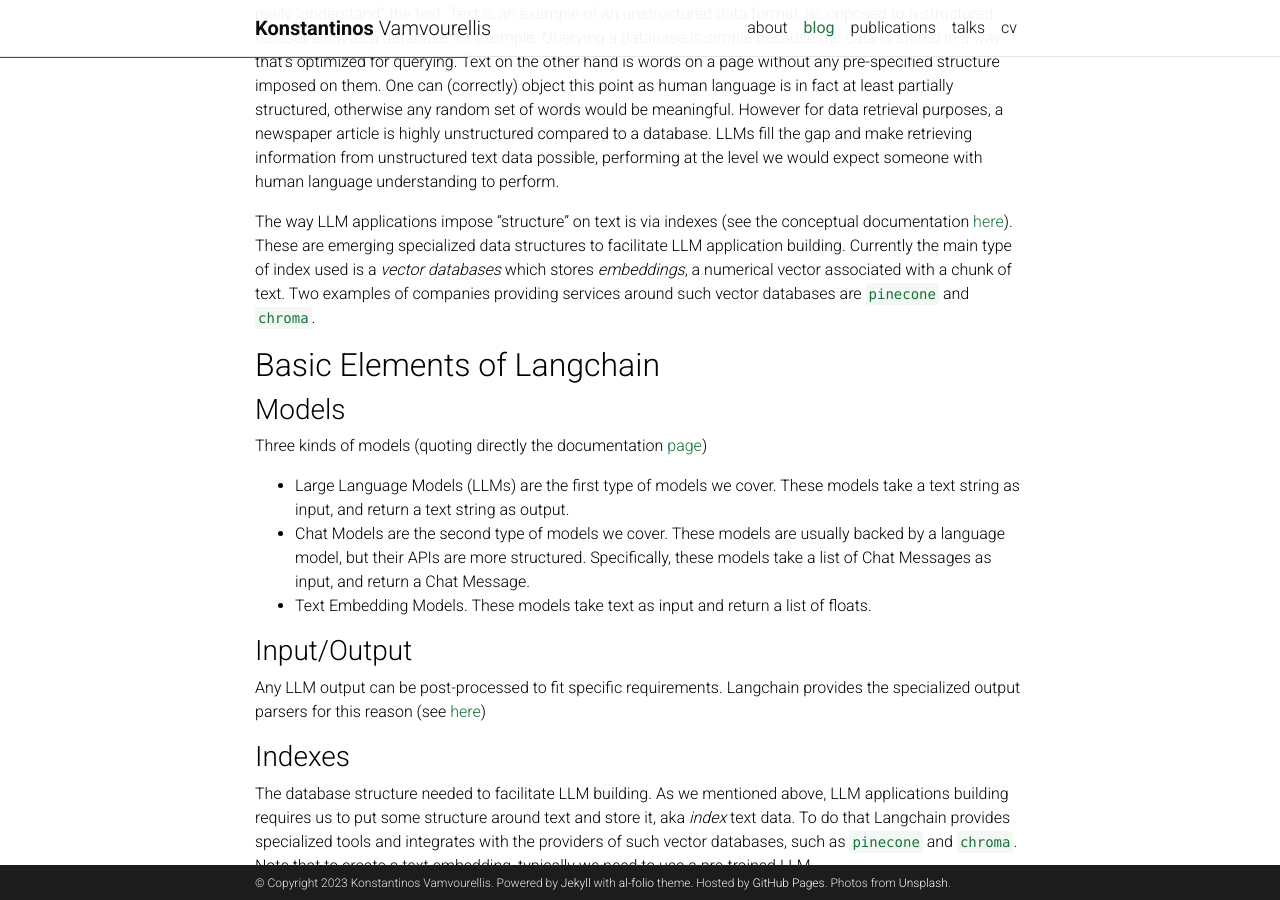
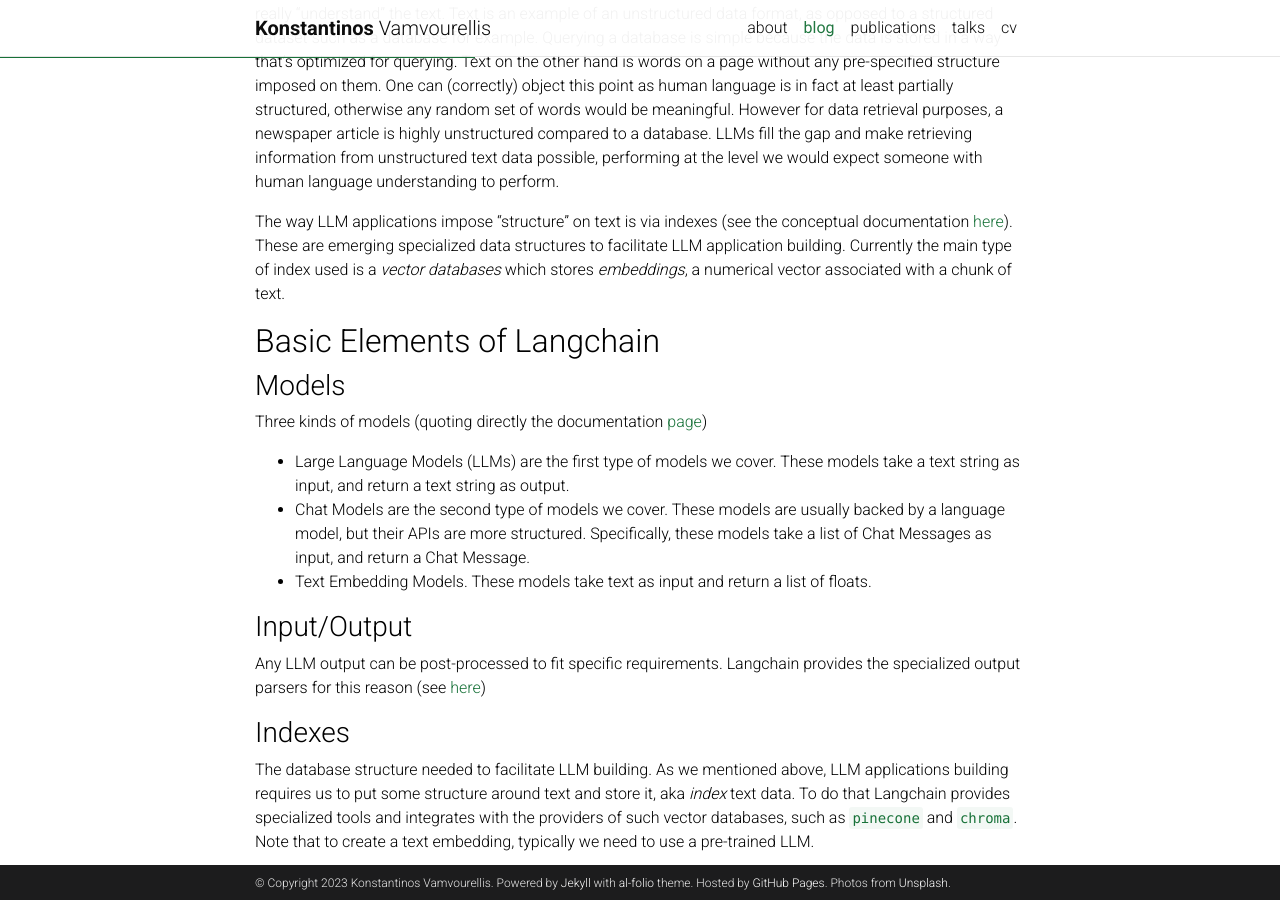
Before and after one commit to bayesways/bayesways.github.io, a Jekyll site: the page built from _posts/2023-05-15-How to get started with LLM App building and Langchain? Part 1 of n.md, in a window 1280 px wide and 900 px high, scrolled down 555 px. Built offline with Jekyll 4.4.1, drawn with Linux system fonts in a browser that asks for light colours; comment, search, counter and statistics services are not loaded; a style sheet for code colours, icons or effects is not loaded.

Commit message:
removed sentence to talk about it in the next post

```diff
--- a/_posts/2023-05-15-How to get started with LLM App building and Langchain? Part 1 of n.md
+++ b/_posts/2023-05-15-How to get started with LLM App building and Langchain? Part 1 of n.md
@@ -14,7 +14,7 @@ The [conceptual guide](https://docs.langchain.com/docs/)  is a good place to sta
 
 LLMs are game changing, partly because, they can simulate semantic understanding. This means that they can perform tasks that would typically require someone to understand the meaning of text, even if they don't really "understand" the text. Text is an example of an unstructured data format, as opposed to a structured dataset such as a database for example. Querying a database is simple because the data is stored in a way that's optimized for querying. Text on the other hand is words on a page without any pre-specified structure imposed on them. One can (correctly) object this point as human language is in fact at least partially structured, otherwise any random set of words would be meaningful. However for data retrieval purposes, a newspaper article is highly unstructured compared to a database. LLMs fill the gap and make retrieving information from unstructured text data possible, performing at the level we would expect someone with human language understanding to perform.
 
-The way LLM applications impose "structure" on text is via indexes (see the conceptual documentation [here](https://docs.langchain.com/docs/components/indexing/)). These are emerging specialized data structures to facilitate LLM application building. Currently the main type of index used is a *vector databases* which stores *embeddings*, a numerical vector associated with a chunk of text. Two examples of companies providing services around such vector databases are  `pinecone` and `chroma`.
+The way LLM applications impose "structure" on text is via indexes (see the conceptual documentation [here](https://docs.langchain.com/docs/components/indexing/)). These are emerging specialized data structures to facilitate LLM application building. Currently the main type of index used is a *vector databases* which stores *embeddings*, a numerical vector associated with a chunk of text.
 
 
 ## Basic Elements of Langchain
```
